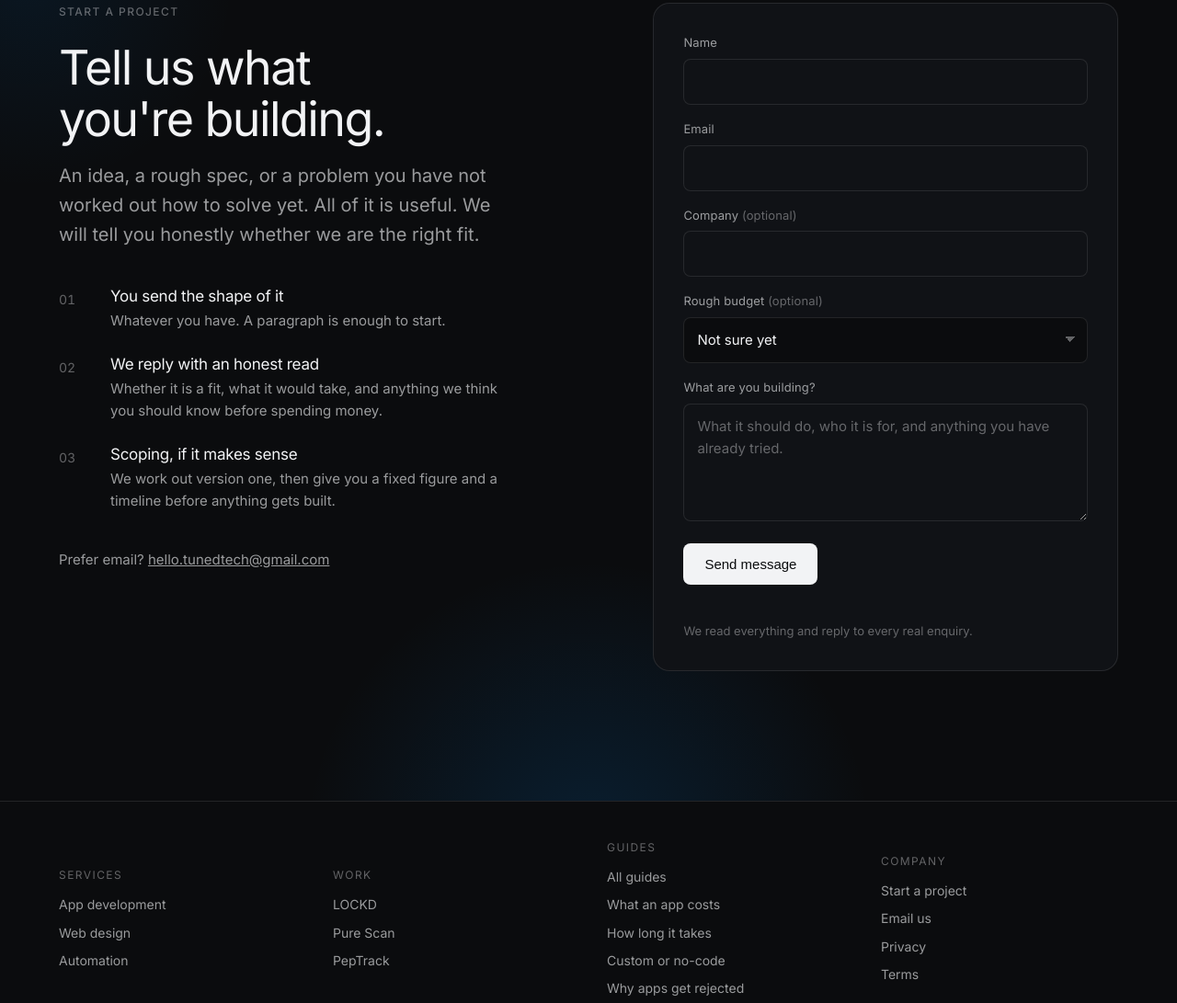
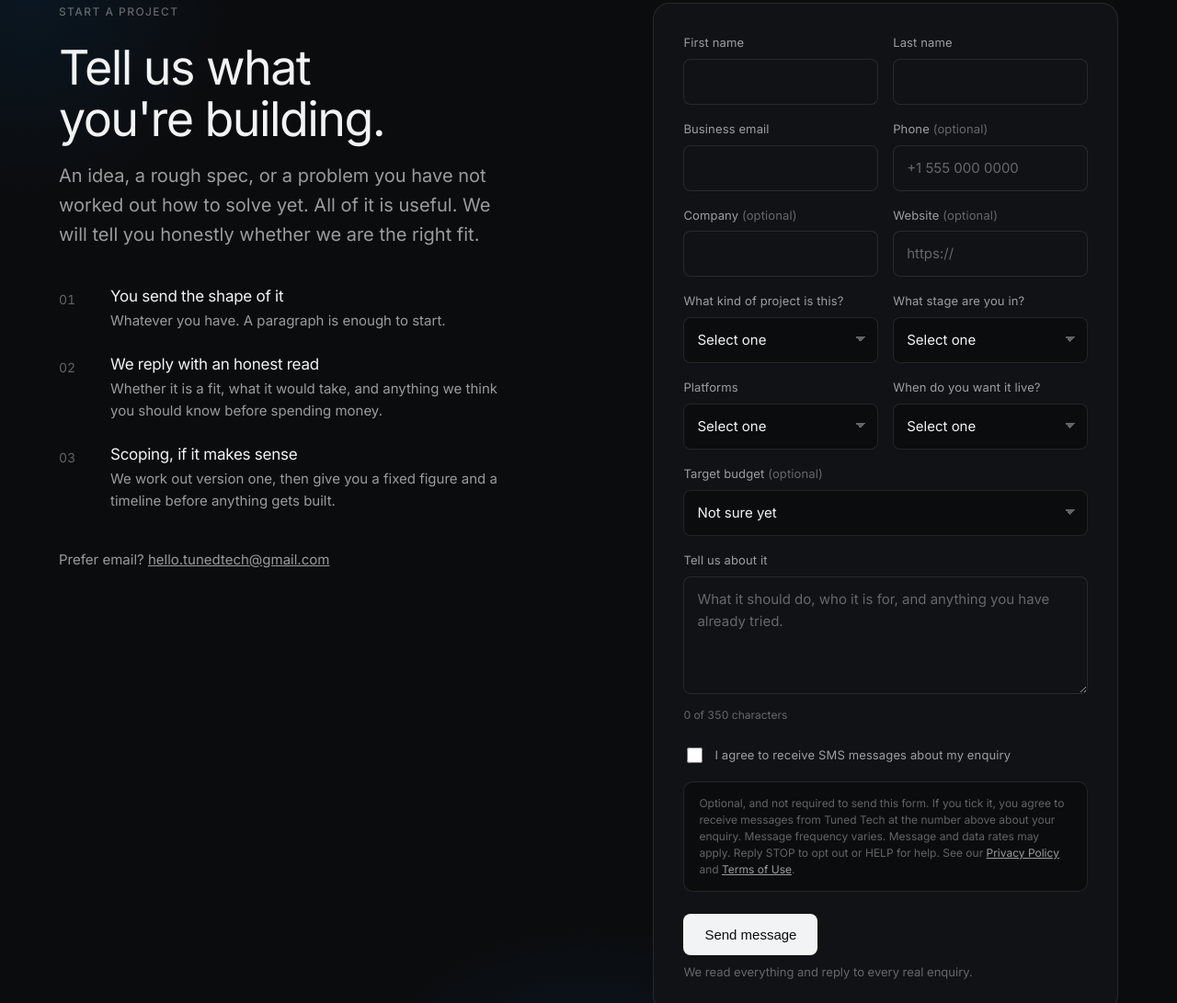
Before and after one commit to lockdhelp-boop/tunedtech, a plain HTML site: page start/index.html in a window 1280 px wide. Shown: the part 131-1222 px from the top of the page at 92% size. Drawn offline with Linux system fonts and the light colour scheme.

Commit message:
Expand the enquiry form into a qualifying form
Twelve fields in two columns, following the reference's structure but in the
site's own dark styling. Split name, business email, optional phone, optional
company and website, then five selects that do the qualifying: project kind,
current stage, platforms, timeline and budget. Message capped at 350 with a
live counter so the limit is visible rather than a surprise.

Only four fields are required: first name, last name, email and message.
Everything that narrows the enquiry is optional, so a vague lead can still
reach us rather than bouncing off a wall of selects.

SMS consent is present but deliberately unchecked, never required, and
worded to say so. It is a TCPA consent field, so it needs to be genuine
opt-in and to promise only what can actually be honoured. No marketing texts
should be sent until STOP and HELP handling exists.

No phone country-code widget: the ones that draw flags are third-party
scripts, and adding one would put a new party back in front of visitors right
after removing the last one.

Privacy policy updated to match, since the form now asks for a phone number,
a website and project details, and offers an SMS opt-in.

Co-Authored-By: Claude Opus 5 <noreply@anthropic.com>

```diff
--- a/start/index.html
+++ b/start/index.html
@@ -21,7 +21,7 @@
 <meta property="og:description" content="Tell us what you are building.">
 <meta property="og:image" content="https://tunedtech.co/assets/icon-512.png">
 <meta name="twitter:card" content="summary">
-<link rel="stylesheet" href="/styles.css?v=f921a019">
+<link rel="stylesheet" href="/styles.css?v=a2b013a6">
 </head>
 <body>
 <a class="skip-link" href="#main">Skip to content</a>
@@ -86,21 +86,79 @@
         </div>
 
         <div class="start-formwrap">
-          <form class="form" id="contactForm" novalidate>
+          <form class="form form-grid" id="contactForm" novalidate>
             <div class="field">
-              <label for="f-name">Name</label>
-              <input type="text" id="f-name" name="name" autocomplete="name" required>
+              <label for="f-first">First name</label>
+              <input type="text" id="f-first" name="first_name" autocomplete="given-name" required>
             </div>
             <div class="field">
-              <label for="f-email">Email</label>
+              <label for="f-last">Last name</label>
+              <input type="text" id="f-last" name="last_name" autocomplete="family-name" required>
+            </div>
+
+            <div class="field">
+              <label for="f-email">Business email</label>
               <input type="email" id="f-email" name="email" autocomplete="email" required>
             </div>
+            <div class="field">
+              <label for="f-phone">Phone <span class="opt">(optional)</span></label>
+              <input type="tel" id="f-phone" name="phone" autocomplete="tel" placeholder="+1 555 000 0000">
+            </div>
+
             <div class="field">
               <label for="f-company">Company <span class="opt">(optional)</span></label>
               <input type="text" id="f-company" name="company" autocomplete="organization">
             </div>
             <div class="field">
-              <label for="f-budget">Rough budget <span class="opt">(optional)</span></label>
+              <label for="f-website">Website <span class="opt">(optional)</span></label>
+              <input type="url" id="f-website" name="website" autocomplete="url" placeholder="https://">
+            </div>
+
+            <div class="field">
+              <label for="f-kind">What kind of project is this?</label>
+              <select id="f-kind" name="project_kind">
+                <option value="">Select one</option>
+                <option>A new app from scratch</option>
+                <option>Rebuilding an app that exists</option>
+                <option>Adding to an app we already have</option>
+                <option>Not sure yet</option>
+              </select>
+            </div>
+            <div class="field">
+              <label for="f-stage">What stage are you in?</label>
+              <select id="f-stage" name="stage">
+                <option value="">Select one</option>
+                <option>Just an idea</option>
+                <option>Written a spec or sketched it out</option>
+                <option>Designs are ready</option>
+                <option>Already live and needs work</option>
+                <option>Started with someone else and stalled</option>
+              </select>
+            </div>
+
+            <div class="field">
+              <label for="f-platform">Platforms</label>
+              <select id="f-platform" name="platforms">
+                <option value="">Select one</option>
+                <option>iOS only</option>
+                <option>iOS and Android</option>
+                <option>Not sure yet</option>
+              </select>
+            </div>
+            <div class="field">
+              <label for="f-timeline">When do you want it live?</label>
+              <select id="f-timeline" name="timeline">
+                <option value="">Select one</option>
+                <option>As soon as possible</option>
+                <option>Within 3 months</option>
+                <option>3 to 6 months</option>
+                <option>More than 6 months</option>
+                <option>No fixed date</option>
+              </select>
+            </div>
+
+            <div class="field field-wide">
+              <label for="f-budget">Target budget <span class="opt">(optional)</span></label>
               <select id="f-budget" name="budget">
                 <option value="">Not sure yet</option>
                 <option>Under 10k</option>
@@ -109,18 +167,36 @@
                 <option>50k and up</option>
               </select>
             </div>
-            <div class="field">
-              <label for="f-message">What are you building?</label>
-              <textarea id="f-message" name="message" required
+
+            <div class="field field-wide">
+              <label for="f-message">Tell us about it</label>
+              <textarea id="f-message" name="message" required maxlength="350"
                 placeholder="What it should do, who it is for, and anything you have already tried."></textarea>
+              <span class="char-count" id="charCount">0 of 350 characters</span>
+            </div>
+
+            <div class="field field-wide consent">
+              <label class="consent-row">
+                <input type="checkbox" id="f-sms" name="sms_consent" value="yes">
+                <span>I agree to receive SMS messages about my enquiry</span>
+              </label>
+              <p class="consent-note">
+                Optional, and not required to send this form. If you tick it, you agree to receive
+                messages from Tuned Tech at the number above about your enquiry. Message frequency
+                varies. Message and data rates may apply. Reply STOP to opt out or HELP for help.
+                See our <a href="/privacy.html">Privacy Policy</a> and
+                <a href="/terms.html">Terms of Use</a>.
+              </p>
             </div>
 
             <!-- Honeypot: bots fill this, humans never see it -->
             <input type="checkbox" name="botcheck" class="visually-hidden" tabindex="-1" autocomplete="off">
 
-            <button type="submit" class="btn btn-primary">Send message</button>
-            <p class="form-status" id="formStatus" role="status" aria-live="polite"></p>
-            <p class="form-note">We read everything and reply to every real enquiry.</p>
+            <div class="field-wide">
+              <button type="submit" class="btn btn-primary">Send message</button>
+              <p class="form-status" id="formStatus" role="status" aria-live="polite"></p>
+              <p class="form-note">We read everything and reply to every real enquiry.</p>
+            </div>
           </form>
         </div>
 
@@ -184,6 +260,15 @@
   var form = document.getElementById('contactForm');
   var status = document.getElementById('formStatus');
 
+  // Live character count, so the 350 limit is visible rather than a surprise.
+  var msg = document.getElementById('f-message');
+  var count = document.getElementById('charCount');
+  var updateCount = function () {
+    count.textContent = msg.value.length + ' of 350 characters';
+  };
+  msg.addEventListener('input', updateCount);
+  updateCount();
+
   function say(msg, state) {
     status.textContent = msg;
     status.setAttribute('data-state', state || '');
@@ -193,7 +278,7 @@
     e.preventDefault();
 
     if (!form.checkValidity()) {
-      say('Please fill in every required field with a valid email.', 'err');
+      say('Please fill in the required fields with a valid email address.', 'err');
       form.reportValidity();
       return;
     }
--- a/styles.css
+++ b/styles.css
@@ -1377,3 +1377,53 @@ section > .wrap { position: relative; z-index: 1; }
   padding-top: var(--s-3);
   border-top: 1px solid var(--rule);
 }
+
+/* ---------- Start form: two columns, dark ---------- */
+
+.form-grid {
+  display: grid;
+  grid-template-columns: repeat(2, minmax(0, 1fr));
+  gap: var(--s-2);
+}
+.form-grid .field-wide,
+.form-grid > div:last-child { grid-column: 1 / -1; }
+@media (max-width: 34rem) {
+  .form-grid { grid-template-columns: minmax(0, 1fr); }
+}
+
+.char-count {
+  display: block;
+  margin-top: 0.375rem;
+  font-size: 0.75rem;
+  color: var(--faint);
+  font-variant-numeric: tabular-nums;
+}
+
+.consent { margin-top: 0.5rem; }
+.consent-row {
+  display: flex;
+  align-items: flex-start;
+  gap: 0.625rem;
+  cursor: pointer;
+  font-size: 0.9375rem;
+  color: var(--fg);
+}
+.consent-row input[type="checkbox"] {
+  width: 1.0625rem;
+  height: 1.0625rem;
+  margin-top: 0.125rem;
+  flex: none;
+  accent-color: var(--fg);
+  cursor: pointer;
+}
+.consent-note {
+  margin-top: 0.625rem;
+  padding: 0.875rem 1rem;
+  border: 1px solid var(--rule);
+  border-radius: 0.625rem;
+  background: var(--bg);
+  font-size: 0.75rem;
+  line-height: 1.5;
+  color: var(--faint);
+}
+.consent-note a { color: var(--muted); }
```
Also changed, not shown: automation/index.html (+1 -1 lines), blog/custom-app-or-no-code/index.html (+1 -1 lines), blog/how-long-an-app-takes/index.html (+1 -1 lines), blog/index.html (+1 -1 lines), blog/what-an-app-costs/index.html (+1 -1 lines), blog/why-apps-get-rejected/index.html (+1 -1 lines), index.html (+1 -1 lines), privacy.html (+9 -4 lines), terms.html (+1 -1 lines), web-design/index.html (+1 -1 lines), work/lockd/index.html (+1 -1 lines), work/peptrack/index.html (+1 -1 lines), work/pure-scan/index.html (+1 -1 lines).
